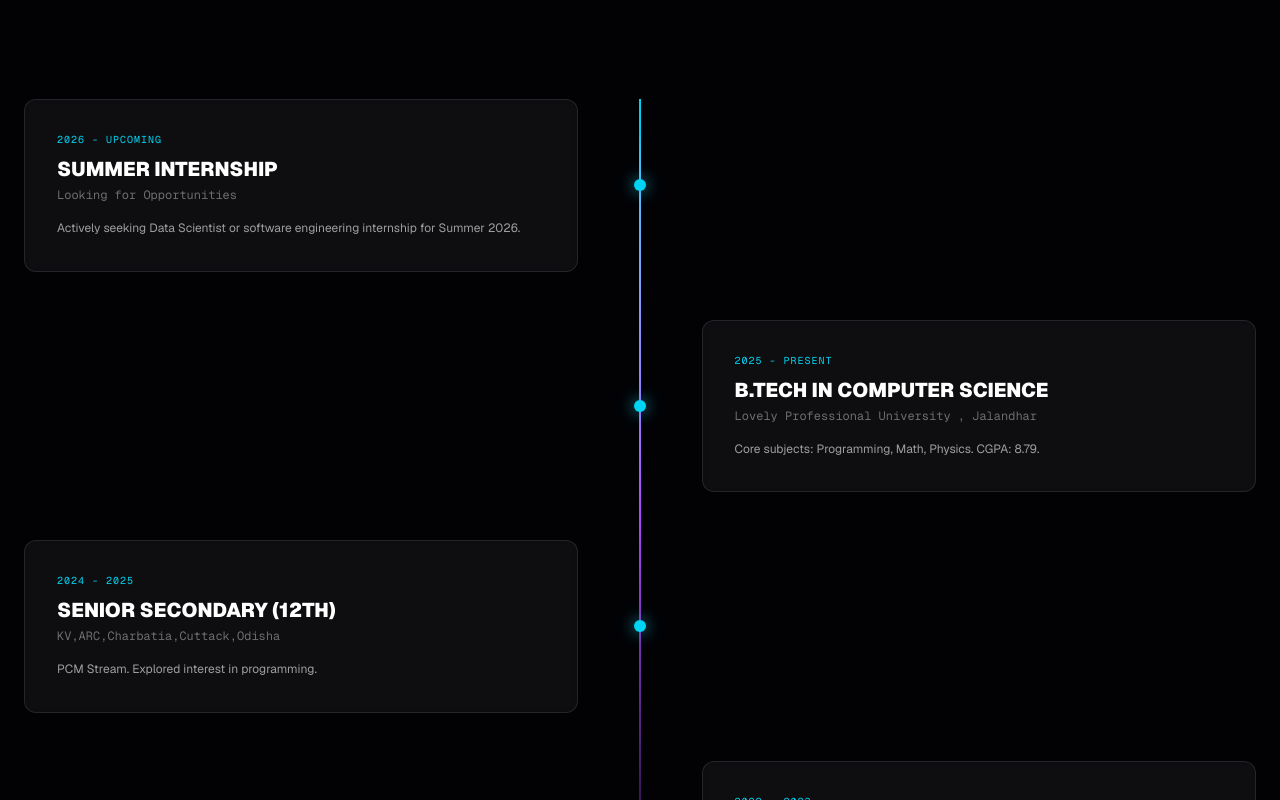
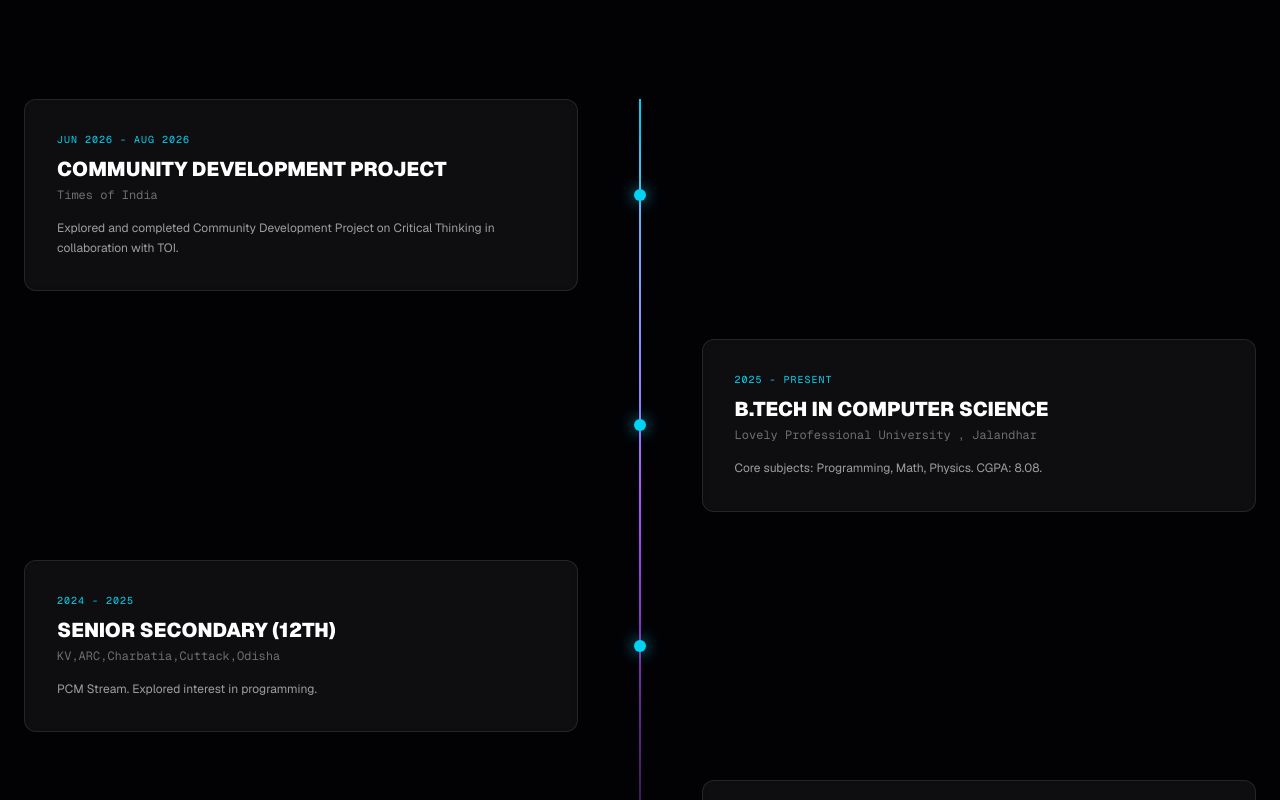
Before and after one commit to Aashish-2607/Portfolio, a Next.js app: page / in a window 1280 px wide. Shown: the part 1600-2400 px from the top of the page. Built offline with nearby package versions, Linux system fonts and the light colour scheme.

Commit message:
Update portfolio projects, journey and certificates

```diff
--- a/src/app/page.tsx
+++ b/src/app/page.tsx
@@ -163,19 +163,67 @@ export default function Portfolio() {
   }, [fullBio]);
 
   const journeyData = [
-    { year: "2026 - Upcoming", title: "Summer Internship", subtitle: "Looking for Opportunities", desc: "Actively seeking Data Scientist or software engineering internship for Summer 2026." },
-    { year: "2025 - Present", title: "B.Tech in Computer Science", subtitle: "Lovely Professional University , Jalandhar", desc: "Core subjects: Programming, Math, Physics. CGPA: 8.79." },
-    { year: "2024 - 2025", title: "Senior Secondary (12th)", subtitle: "KV,ARC,Charbatia,Cuttack,Odisha", desc: "PCM Stream. Explored interest in programming." },
-    { year: "2022 - 2023", title: "Class 10th", subtitle: "KV,ARC,Charbatia,Cuttack,Odisha", desc: "Engaged in many projects and programs." }
-  ];
+  {
+    year: "Jun 2026 - Aug 2026",
+    title: "Community Development Project",
+    subtitle: "Times of India",
+    desc: "Explored and completed Community Development Project on Critical Thinking in collaboration with TOI."
+  },
+  {
+    year: "2025 - Present",
+    title: "B.Tech in Computer Science",
+    subtitle: "Lovely Professional University , Jalandhar",
+    desc: "Core subjects: Programming, Math, Physics. CGPA: 8.08."
+  },
+  {
+    year: "2024 - 2025",
+    title: "Senior Secondary (12th)",
+    subtitle: "KV,ARC,Charbatia,Cuttack,Odisha",
+    desc: "PCM Stream. Explored interest in programming."
+  },
+  {
+    year: "2022 - 2023",
+    title: "Class 10th",
+    subtitle: "KV,ARC,Charbatia,Cuttack,Odisha",
+    desc: "Engaged in many projects and programs."
+  }
+];
 
   const projects = [
-    { title: "Cosmic Tic-Tac-Toe", desc: "Space-themed strategy game with framer-motion transitions.", tech: ["React", "Vite", "Framer"], link: "https://tic-tac-toe-eight-navy-77.vercel.app/", status: "Live" },
-    { title: "Calculux", desc: "Modern scientific calculator with high-precision logic.", tech: ["HTML", "CSS", "JS"], link: "https://working-scientific-calc-i47e.vercel.app/", status: "Live" },
-    { title: "StudyPilot AI", desc: "AI study companion that analyzes learning patterns.", tech: ["Next.js", "Python", "OpenAI"], status: "Completed" },
-    { title: "FinSage", desc: "Automated financial ecosystem for expense tracking.", tech: ["Next.js", "Supabase", "Tailwind"], status: "In Development" },
-    { title: "UniPath AI", desc: "ML-driven career mapping platform that analyzes skill gaps.", tech: ["Flask", "SQLAlchemy", "Scikit"], status: "In Development" }
-  ];
+  {
+    title: "Cosmic Tic-Tac-Toe",
+    desc: "Problem: Traditional Tic-Tac-Toe can feel repetitive and visually plain. Result: Built an interactive space-themed Tic-Tac-Toe game with animated transitions and an engaging interface. Learning: Improved my understanding of React components, state management and animation-driven UI design.",
+    tech: ["React", "Vite", "Framer"],
+    link: "https://tic-tac-toe-eight-navy-77.vercel.app/",
+    status: "Live"
+  },
+  {
+    title: "Calculux",
+    desc: "Problem: Basic calculators often lack advanced scientific functions and a modern user experience. Result: Developed a scientific calculator with high-precision calculations and an intuitive interface. Learning: Strengthened my understanding of JavaScript logic, mathematical operations and responsive web design.",
+    tech: ["HTML", "CSS", "JS"],
+    link: "https://working-scientific-calc-i47e.vercel.app/",
+    status: "Live"
+  },
+  {
+    title: "StudyPilot AI",
+    desc: "Problem: Students often struggle to understand their learning patterns and study effectively. Result: Built an AI-powered study companion that analyzes learning patterns and provides personalized assistance. Learning: Gained experience in AI integration, full-stack development and building intelligent user-focused applications.",
+    tech: ["Next.js", "Python", "OpenAI"],
+    status: "Completed"
+  },
+  {
+    title: "FinSage",
+    desc: "Problem: Managing and understanding personal expenses can be difficult when financial data is scattered and unstructured. Result: Developed a financial tracking application that organizes expenses and transforms financial data into useful insights. Learning: Improved my skills in data processing, database management and building practical data-driven applications.",
+    tech: ["Python", "SQLite", "Streamlit"],
+    link: "https://finsage-26.streamlit.app/",
+    status: "Live"
+  },
+  {
+    title: "AutoInsight",
+    desc: "Problem: Extracting meaningful insights from raw datasets can be time-consuming and technically challenging. Result: Built an AI-powered analytics platform that automatically identifies key insights, trends and actionable findings from data. Learning: Strengthened my understanding of automated data analysis, machine learning workflows and interactive analytics applications.",
+    tech: ["Python", "Pandas", "NumPy", "Scikit-learn", "Streamlit"],
+    status: "In Development"
+  }
+];
 
   const arsenalSkills = [
     { name: "Python", level: 90 },
@@ -207,7 +255,7 @@ export default function Portfolio() {
           <div className="flex gap-16 border-l border-white/5 pl-8">
             <div className="text-right"><h2 className="text-4xl md:text-6xl text-cyan-400 italic font-black"><RollingNumber value={75} suffix="+" /></h2><p className="text-[9px] text-white/30 tracking-widest uppercase mt-2">Commits</p></div>
             <div className="text-right"><h2 className="text-4xl md:text-6xl text-purple-400 italic font-black"><RollingNumber value={4} /></h2><p className="text-[9px] text-white/30 tracking-widest uppercase mt-2">Projects</p></div>
-            <div className="text-right"><h2 className="text-4xl md:text-6xl text-cyan-400 italic font-black"><RollingNumber value={5} /></h2><p className="text-[9px] text-white/30 tracking-widest uppercase mt-2">Certs</p></div>
+            <div className="text-right"><h2 className="text-4xl md:text-6xl text-cyan-400 italic font-black"><RollingNumber value={4} /></h2><p className="text-[9px] text-white/30 tracking-widest uppercase mt-2">Certs</p></div>
           </div>
         </section>
 
@@ -270,6 +318,8 @@ export default function Portfolio() {
               <CertCard org="Infosys" title="Cyber Security Essentials" year="2026" isHackathon={false} fileName="infosys_springboard.pdf" />
               <CertCard org="upGrad" title="Advanced Power BI" year="2025" isHackathon={false} fileName="PowerBI.pdf" />
               <CertCard org="Publicis Sapient" title="JavaScript Essentials" year="2025" isHackathon={false} fileName="JS.pdf" />
+              <CertCard org="IBM" title="Agentic AI and AI Tools" year="2026" isHackathon={false} fileName="Agentic_AI.pdf" />
+              <CertCard org="Google" title="AI Fundamentals" year="2026" isHackathon={false} fileName="AI_fundamentals.pdf" />
             </div>
           </div>
         </section>
```
